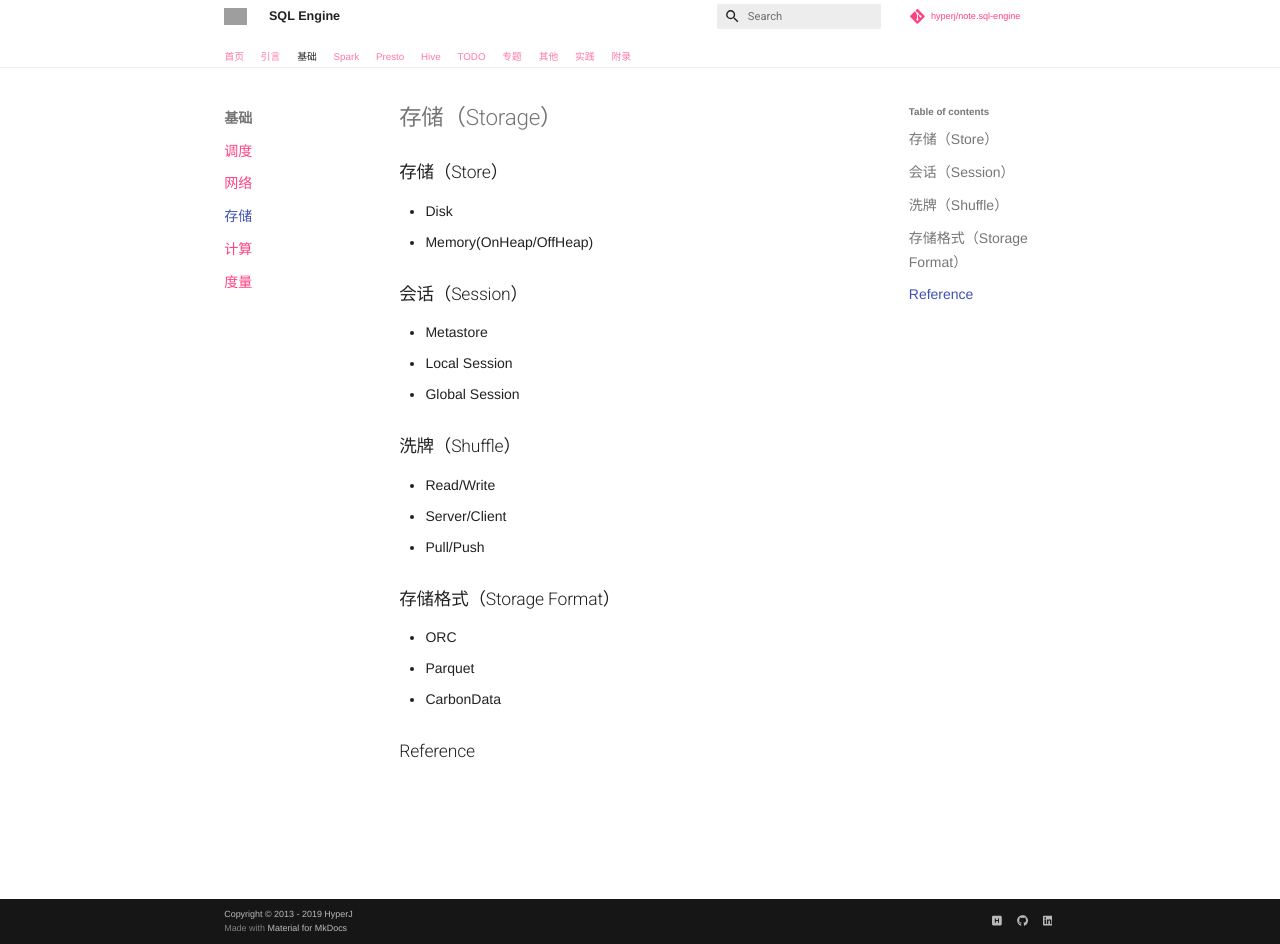
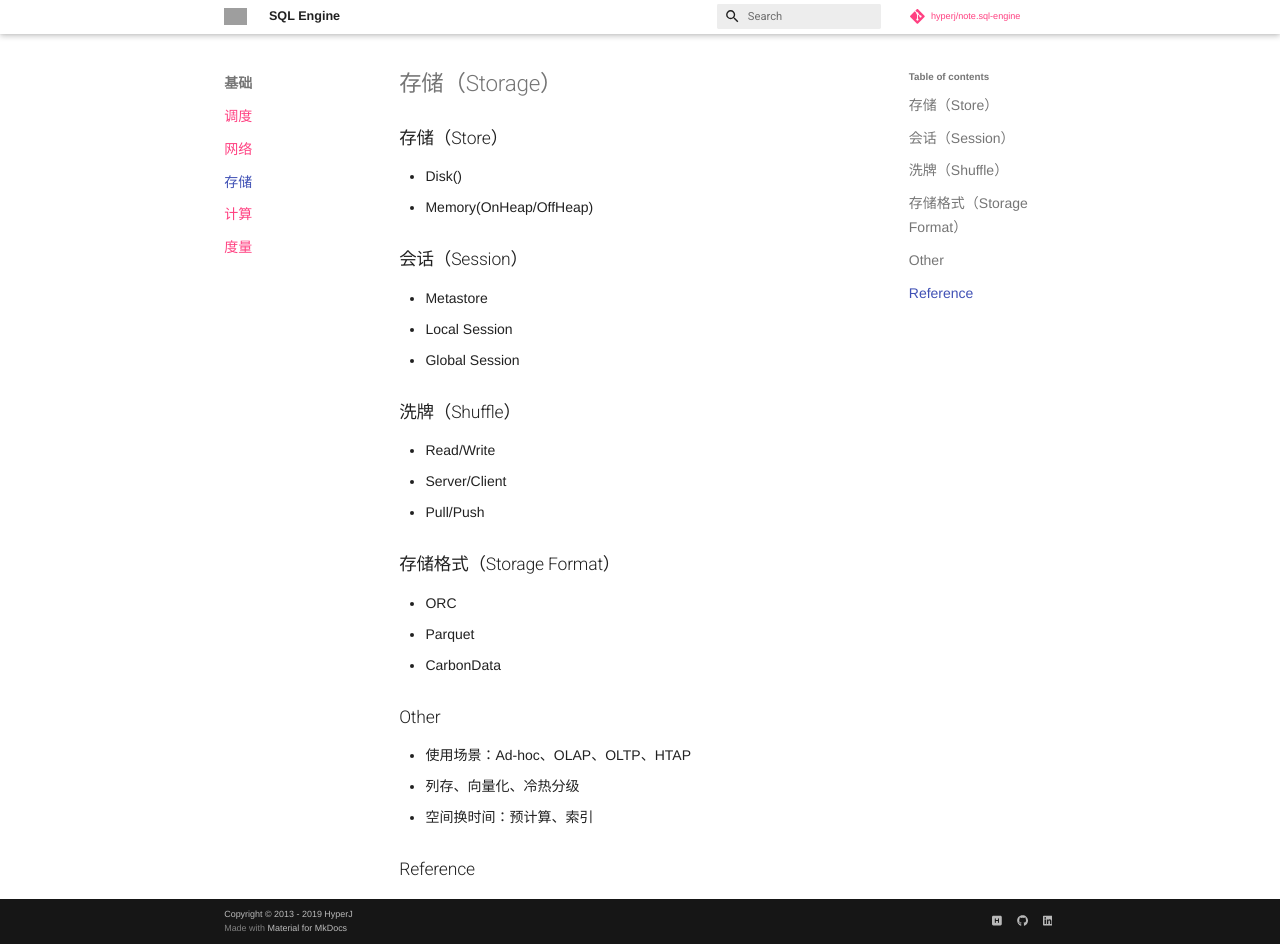
Before and after one commit to hyperj/note.sql-engine, an MkDocs documentation site: the page built from docs/basis/storage.md, in a window 1280 px wide and 944 px high. Built offline with MkDocs 1.6.1 and Material for MkDocs 9.7.7, drawn with Linux system fonts in a browser that asks for light colours; nearby versions of some CDN libraries; library files that are not in the unit come from our copies; comment, search, counter and statistics services are not loaded; grey boxes are pictures that could not be loaded.

Commit message:
update basis

```diff
--- a/docs/basis/storage.md
+++ b/docs/basis/storage.md
@@ -2,25 +2,31 @@
 
 ## 存储（Store）
 
-* Disk
-* Memory(OnHeap/OffHeap)
+- Disk()
+- Memory(OnHeap/OffHeap)
 
 ## 会话（Session）
 
-* Metastore
-* Local Session
-* Global Session
+- Metastore
+- Local Session
+- Global Session
 
 ## 洗牌（Shuffle）
 
-* Read/Write
-* Server/Client
-* Pull/Push
+- Read/Write
+- Server/Client
+- Pull/Push
 
 ## 存储格式（Storage Format）
 
-* ORC
-* Parquet
-* CarbonData
+- ORC
+- Parquet
+- CarbonData
+
+## Other
+
+- 使用场景：Ad-hoc、OLAP、OLTP、HTAP
+- 列存、向量化、冷热分级
+- 空间换时间：预计算、索引
 
 ## Reference
```
Also changed, not shown: docs/basis/compute.md (+13 -0 lines), docs/basis/network.md (+3 -3 lines), docs/basis/schedule.md (+25 -25 lines).
